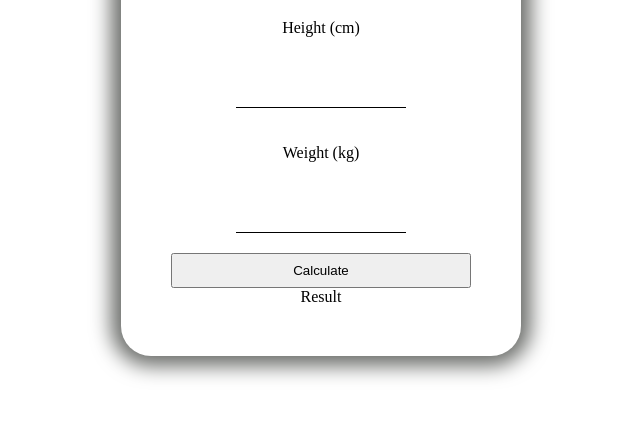
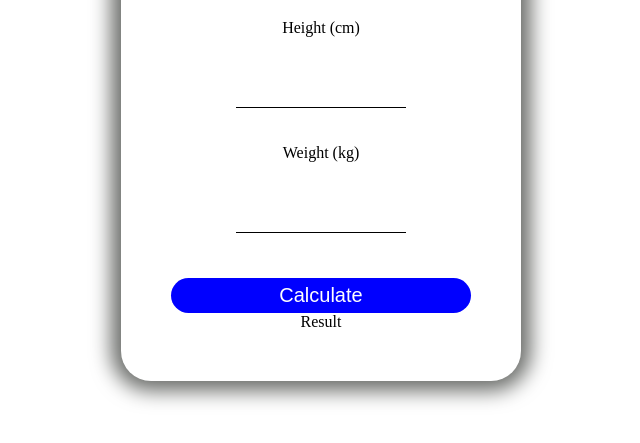
Before and after one commit to Hamadullah12/BMI-Calculator, a plain HTML site: page index.html in a window 1280 px wide. Shown: the part 237-680 px from the top of the page, without its empty margins (319-959 px from the left). Drawn offline with Linux system fonts and the light colour scheme.

Commit message:
work done for today

```diff
--- a/style.css
+++ b/style.css
@@ -28,4 +28,10 @@ input{
 button{
     width: 100%;
     height: 35px;
+    margin-top: 25px;
+    border-radius: 20px;
+    border: none;
+    background-color: blue;
+    color: white;
+    font-size: 20px;
 }
```
